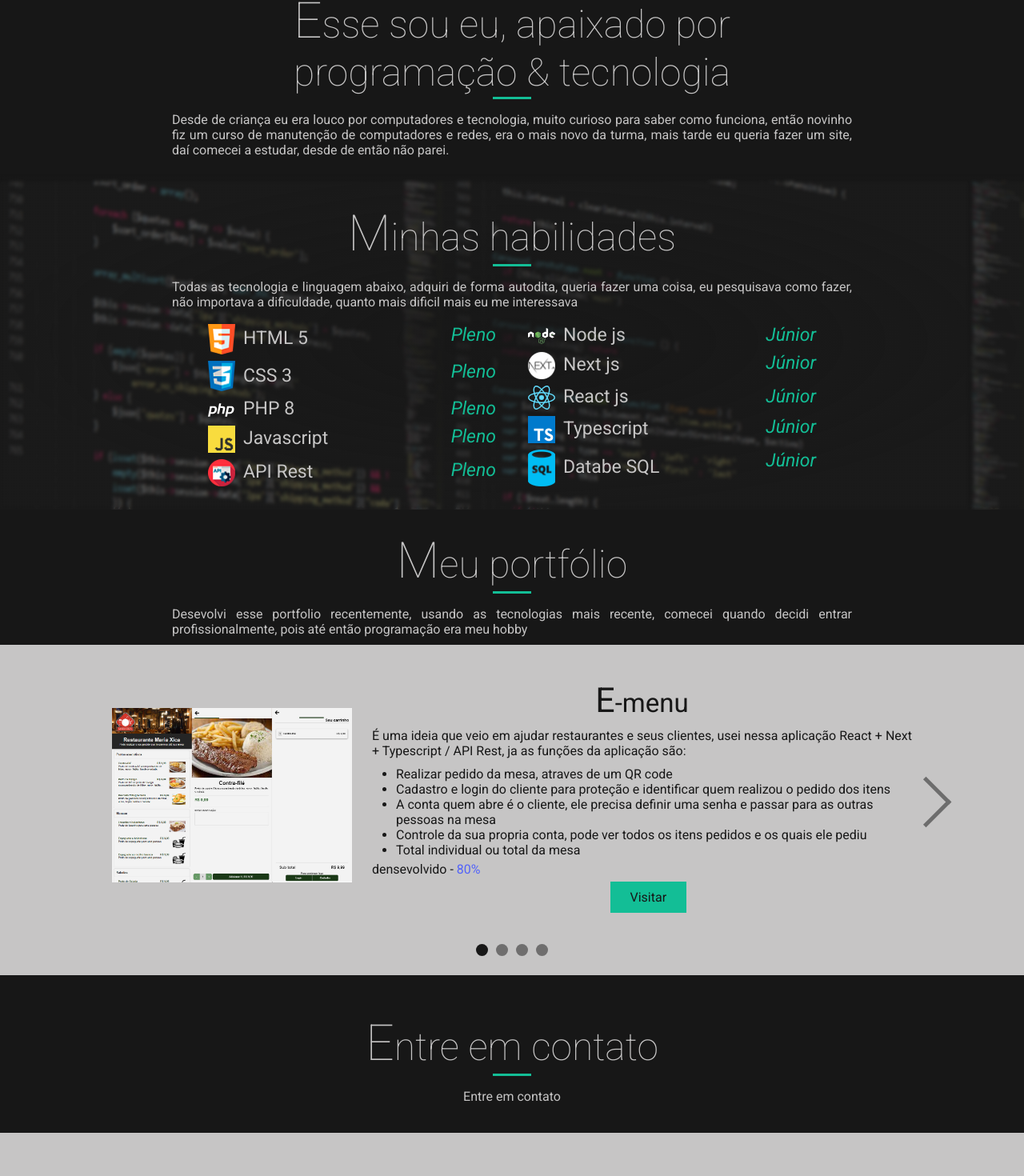
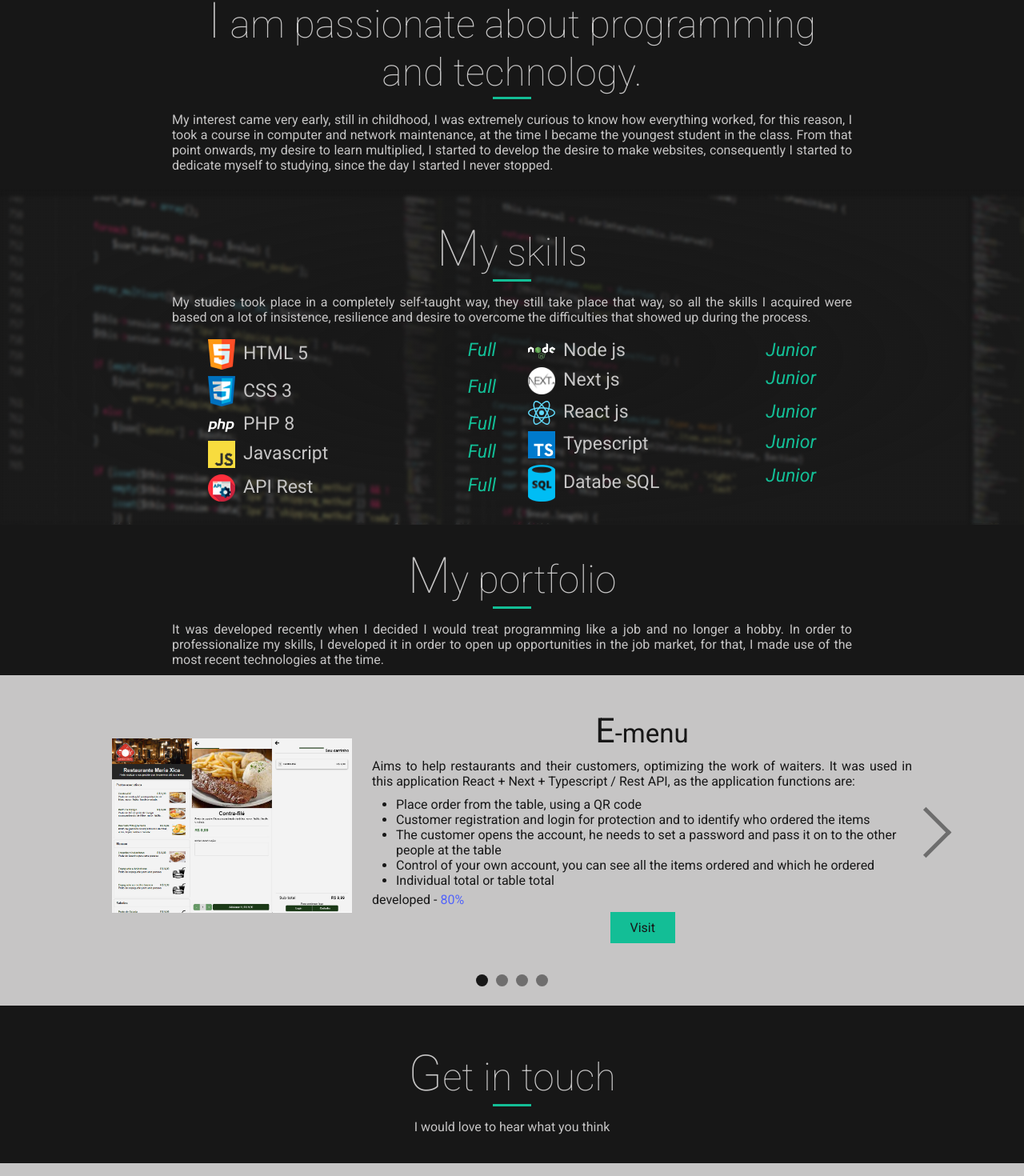
Before and after one commit to wesleyricardi/personalsite, a Next.js app: page / in a window 1280 px wide. Shown: the part 1082-2552 px from the top of the page at 80% size. Built offline with nearby package versions, Linux system fonts and the light colour scheme.

Commit message:
mudança nos texto e traducao para ingles

```diff
--- a/src/components/main/contact.tsx
+++ b/src/components/main/contact.tsx
@@ -60,7 +60,7 @@ export default function Contact({ contact }: Props) {
   return (
     <section id="contact" className={style.main}>
       <h2>{contact.title}</h2>
-      <p>{contact.title}</p>
+      <p>{contact.text}</p>
       <div>
         <div className={style.social}>
           <a href={contact.whatsapp}>
--- a/src/language/en_US.json
+++ b/src/language/en_US.json
@@ -1,162 +1,162 @@
 {
   "head": {
-    "title": "Dev. Wesley Ricardi - Desenvolvedor full stack",
-    "description": "Desenvolvedor Web pleno full stack"
+    "title": "Dev. Wesley Ricardi - Developer full stack",
+    "description": "Web developer Full Stack"
   },
   "nav": {
     "menu": [
-      { "link": "#aboutme", "section": "Sobre mim" },
-      { "link": "#skills", "section": "Habilidades" },
-      { "link": "#portfolio", "section": "Portfólio" },
-      { "link": "#contact", "section": "Contato" }
+      { "link": "#aboutme", "section": "About me" },
+      { "link": "#skills", "section": "Skills" },
+      { "link": "#portfolio", "section": "Portfolio" },
+      { "link": "#contact", "section": "Contact" }
     ],
     "linkedin": "https://www.linkedin.com/in/wesley-ricardi-02729b203/",
     "github": "https://github.com/wesleyricardi"
   },
   "header": {
     "welcome": "Hello World",
-    "title": "Me chamo Wesley Ricardi",
-    "text": "Eu sou um desenvolvedor web full stack brasileiro de 26 anos, de uma olhada em meu portfolio e se gostar entre em contato comigo"
+    "title": "I am Wesley Ricardi",
+    "text": "A 26 years old brazilian full stack web developer. Get to know my portfolio and some information about me below. "
   },
   "main": {
     "aboutMe": {
       "photo": "/main/profile_photo.jfif",
-      "title": "Esse sou eu, apaixado por programação & tecnologia",
-      "text": "Desde de criança eu era louco por computadores e tecnologia, muito curioso para saber como funciona, então novinho fiz um curso de manutenção de computadores e redes, era o mais novo da turma, mais tarde eu queria fazer um site, daí comecei a estudar, desde de então não parei."
+      "title": "I am passionate about programming and technology.",
+      "text": "My interest came very early, still in childhood, I was extremely curious to know how everything worked, for this reason, I took a course in computer and network maintenance, at the time I became the youngest student in the class. From that point onwards, my desire to learn multiplied, I started to develop the desire to make websites, consequently I started to dedicate myself to studying, since the day I started I never stopped."
     },
     "skills": {
-      "title": "Minhas habilidades",
-      "text": "Todas as tecnologia e linguagem abaixo, adquiri de forma autodita, queria fazer uma coisa, eu pesquisava como fazer, não importava a dificuldade, quanto mais dificil mais eu me interessava",
+      "title": "My skills",
+      "text": "My studies took place in a completely self-taught way, they still take place that way, so all the skills I acquired were based on a lot of insistence, resilience and desire to overcome the difficulties that showed up during the process. ",
       "list": [
         {
           "image": "/main/skills_icon/html5.png",
           "skill_name": "HTML 5",
-          "seniority": { "level": 2, "name": "Pleno" }
+          "seniority": { "level": 2, "name": "Full" }
         },
         {
           "image": "/main/skills_icon/ccs3.png",
           "skill_name": "CSS 3",
-          "seniority": { "level": 2, "name": "Pleno" }
+          "seniority": { "level": 2, "name": "Full" }
         },
         {
           "image": "/main/skills_icon/php8.svg",
           "skill_name": "PHP 8",
-          "seniority": { "level": 2, "name": "Pleno" }
+          "seniority": { "level": 2, "name": "Full" }
         },
         {
           "image": "/main/skills_icon/js.png",
           "skill_name": "Javascript",
-          "seniority": { "level": 2, "name": "Pleno" }
+          "seniority": { "level": 2, "name": "Full" }
         },
         {
           "image": "/main/skills_icon/api.png",
           "skill_name": "API Rest",
-          "seniority": { "level": 2, "name": "Pleno" }
+          "seniority": { "level": 2, "name": "Full" }
         },
         {
           "image": "/main/skills_icon/node.svg",
           "skill_name": "Node js",
-          "seniority": { "level": 1, "name": "Júnior" }
+          "seniority": { "level": 1, "name": "Junior" }
         },
         {
           "image": "/main/skills_icon/next.png",
           "skill_name": "Next js",
-          "seniority": { "level": 1, "name": "Júnior" }
+          "seniority": { "level": 1, "name": "Junior" }
         },
         {
           "image": "/main/skills_icon/react.svg",
           "skill_name": "React js",
-          "seniority": { "level": 1, "name": "Júnior" }
+          "seniority": { "level": 1, "name": "Junior" }
         },
         {
           "image": "/main/skills_icon/typescript.svg",
           "skill_name": "Typescript",
-          "seniority": { "level": 1, "name": "Júnior" }
+          "seniority": { "level": 1, "name": "Junior" }
         },
         {
           "image": "/main/skills_icon/sql.png",
           "skill_name": "Databe SQL",
-          "seniority": { "level": 1, "name": "Júnior" }
+          "seniority": { "level": 1, "name": "Junior" }
         }
       ]
     },
     "portfolio": {
-      "title": "Meu portfólio",
-      "text": "Desevolvi esse portfolio recentemente, usando as tecnologias mais recente, comecei quando decidi entrar profissionalmente, pois até então programação era meu hobby",
+      "title": "My portfolio",
+      "text": "It was developed recently when I decided I would treat programming like a job and no longer a hobby. In order to professionalize my skills, I developed it in order to open up opportunities in the job market, for that, I made use of the most recent technologies at the time.",
       "projects": [
         {
           "name": "E-menu",
           "photo": "/main/portfolio/emenu.jpg",
-          "stage": { "text": "densevolvido", "percent": "80%" },
-          "description": "É uma ideia que veio em ajudar restaurantes e seus clientes, usei nessa aplicação React + Next + Typescript / API Rest, ja as funções da aplicação são:",
+          "stage": { "text": "developed", "percent": "80%" },
+          "description": "Aims to help restaurants and their customers, optimizing the work of waiters. It was used in this application React + Next + Typescript / Rest API, as the application functions are:",
           "list": [
-            "Realizar pedido da mesa, atraves de um QR code",
-            "Cadastro e login do cliente para proteção e identificar quem realizou o pedido dos itens",
-            "A conta quem abre é o cliente, ele precisa definir uma senha e passar para as outras pessoas na mesa",
-            "Controle da sua propria conta, pode ver todos os itens pedidos e os quais ele pediu",
-            "Total individual ou total da mesa"
+            "Place order from the table, using a QR code",
+            "Customer registration and login for protection and to identify who ordered the items",
+            "The customer opens the account, he needs to set a password and pass it on to the other people at the table",
+            "Control of your own account, you can see all the items ordered and which he ordered",
+            "Individual total or table total"
           ],
-          "link": "#"
+          "link": "https://emenu.wesleyricardi.com/mesa/155/cardapio"
         },
         {
           "name": "WebOS",
           "photo": "/main/portfolio/webos.jpg",
-          "stage": { "text": "densevolvido", "percent": "60%" },
-          "description": "Desenvolvi essa aplicação com React + Next + Typescript buscando uma experencia de um sistema operacional no browser, para uma navegação 'multiwindow', meu objetivo é usar como base para aplicações Extranet, as funções são:",
+          "stage": { "text": "developed", "percent": "60%" },
+          "description": "I developed this application using React + Next + Typescript, in order to have an experience similar to an operating system in the browser, for a “multiwindow” navigation, its objective is to be used as a base for Extranet applications, its functions are: ",
           "list": [
-            "Arraste, minimizar, maximizar, mudar tamanho da janela",
-            "Cada componente React pode ser usado como uma janela, precisando somente vincular no sistema, apartir dai estará disponivel no menu start",
-            "É possivel adicionar atalhos, no startMenu, destktop",
-            "Busca de apps",
-            "Notificação",
-            "Entre outras funções"
+            "Drag, minimize, maximize, change window size",
+            "Each React component can be used as a window, needing only to link to the system, from there it will be available in the start menu",
+            "It is possible to add shortcuts, in startMenu, destktop",
+            "Search for apps",
+            "Notification",
+            "Among other functions"
           ],
-          "link": "#"
+          "link": "https://webos-liard.vercel.app/"
         },
         {
           "name": "API",
           "photo": "/main/portfolio/api.png",
-          "stage": { "text": "densevolvido", "percent": "30%" },
-          "description": "Buscando fazer uma API, desenvolvi um tipo de framwork MVC com PHP 8, para facilitar nas minhas futuras construções de API Rest",
-          "list": ["CRUD com banco de dados Mysql", "Rotas", "JWT"],
+          "stage": { "text": "developed", "percent": "30%" },
+          "description": "Seeking to make an API, a kind of MVC framework like PHP 8 was developed, to facilitate my future API constructions Rest.",
+          "list": ["CRUD with database Mysql", "Rotes", "JWT"],
           "link": "#"
         },
         {
-          "name": "Meu site pessoal",
+          "name": "My personal website ",
           "photo": "/main/portfolio/personalsite.jpg",
-          "stage": { "text": "densevolvido", "percent": "95%" },
-          "description": "É exatamente esse site, meu objetivo aqui, foi um site, leve, bonito e moderno, possui nota 91 mobile e 100 no desktop no https://developers.google.com/speed/pagespeed/insights/ foi desenvolvido do zero não usei nada além de React, NextJS e Typescript",
+          "stage": { "text": "developed", "percent": "95%" },
+          "description": "It is about that site, had as main objective the fluidity and the search for a pleasant and modern aesthetic. It was developed completely from scratch, using only React, NextJS and Typescript, it has a rating of 91 mobile and 100 desktop in https://developers.google.com/speed/pagespeed/insights/",
           "list": [
-            "Componente de carrousel",
-            "Responsivel",
-            "Facilmente editavel",
-            "Traducao facilitada",
-            "Idiomas ingles e portugues, baseado linguagem do browser"
+            "My own carousel component",
+            "Responsible",
+            "Easily editable",
+            "Translation made easy",
+            "English and Portuguese languages, browser language based"
           ],
           "link": "#"
         }
       ],
-      "buttonVisit": "Visitar"
+      "buttonVisit": "Visit"
     },
     "contact": {
-      "title": "Entre em contato",
-      "text": "Adoraria ouvir sobre o que achou",
-      "phone": "Telefone",
+      "title": "Get in touch",
+      "text": "I would love to hear what you think",
+      "phone": "Telephone",
       "number": "+55 22 99608-7165",
       "email": "fale@wesley.ricardi.com",
       "linkedin": "https://www.linkedin.com/in/wesley-ricardi-02729b203/",
       "github": "https://github.com/wesleyricardi",
-      "whatsapp": "wa.me/5522996087165",
+      "whatsapp": "https://wa.me/5522996087165",
       "form": {
-        "name": "Nome:*",
+        "name": "Name:*",
         "email": "E-mail:*",
-        "message": "Digite sua mensagem:*",
-        "button": "Enviar"
+        "message": "Enter your message :*",
+        "button": "Send"
       }
     }
   },
   "footer": {
     "copyright": "© 2021",
-    "localization": "Cabo Frio, RJ - Brasil"
+    "localization": "Cabo Frio, RJ - Brazil"
   }
 }
--- a/src/language/pt_BR.json
+++ b/src/language/pt_BR.json
@@ -15,18 +15,18 @@
   },
   "header": {
     "welcome": "Hello World",
-    "title": "Me chamo Wesley Ricardi",
-    "text": "Eu sou um desenvolvedor web full stack brasileiro de 26 anos, de uma olhada em meu portfolio e se gostar entre em contato comigo"
+    "title": "Eu sou Wesley Ricardi",
+    "text": "Um desenvolvedor web full stack brasileiro de 26 anos. Conheça meu portfólio e algumas informações sobre mim logo abaixo."
   },
   "main": {
     "aboutMe": {
       "photo": "/main/profile_photo.jfif",
-      "title": "Esse sou eu, apaixado por programação & tecnologia",
-      "text": "Desde de criança eu era louco por computadores e tecnologia, muito curioso para saber como funciona, então novinho fiz um curso de manutenção de computadores e redes, era o mais novo da turma, mais tarde eu queria fazer um site, daí comecei a estudar, desde de então não parei."
+      "title": "Sou um apaixonado por programação e tecnologia",
+      "text": "Meu interesse surgiu muito cedo, ainda na infância, era extremamente curioso em saber como tudo funcionava, por esse motivo, fiz um curso de manutenção de computadores e redes, na época me tornei o aluno mais novo da turma. A partir desse ponto, minha vontade de aprender se multiplicou, comecei a desenvolver o desejo de fazer sites, consequentemente passei a me dedicar a estudar, desde o dia em que comecei eu nunca mais parei."
     },
     "skills": {
       "title": "Minhas habilidades",
-      "text": "Todas as tecnologia e linguagem abaixo, adquiri de forma autodita, queria fazer uma coisa, eu pesquisava como fazer, não importava a dificuldade, quanto mais dificil mais eu me interessava",
+      "text": "Meus estudos se deram de forma completamente autodidata, se dão ainda hoje desse modo, sendo assim, todas as habilidades que adquiri foram em cima de muita insistência, resiliência e desejo de vencer as dificuldades que se mostravam durante o processo.",
       "list": [
         {
           "image": "/main/skills_icon/html5.png",
@@ -82,13 +82,13 @@
     },
     "portfolio": {
       "title": "Meu portfólio",
-      "text": "Desevolvi esse portfolio recentemente, usando as tecnologias mais recente, comecei quando decidi entrar profissionalmente, pois até então programação era meu hobby",
+      "text": "Foi desenvolvido recentemente, quando decidi que trataria a programação como um trabalho e não mais como um hobby. A fim de profissionalizar as minhas habilidades o desenvolvi visando abrir oportunidades no mercado de trabalho, para isso, fiz uso das tecnológicas mais recentes no momento.",
       "projects": [
         {
           "name": "E-menu",
           "photo": "/main/portfolio/emenu.jpg",
           "stage": { "text": "desenvolvido", "percent": "80%" },
-          "description": "É uma ideia que veio em ajudar restaurantes e seus clientes, usei nessa aplicação React + Next + Typescript / API Rest, ja as funções da aplicação são:",
+          "description": "Visa ajudar restaurantes e seus clientes, otimizando o trabalho principalmente de garçons. Foi usado nessa aplicação React + Next + Typescript /  API Rest, já as funções de aplicação são:",
           "list": [
             "Realizar pedido da mesa, atraves de um QR code",
             "Cadastro e login do cliente para proteção e identificar quem realizou o pedido dos itens",
@@ -96,13 +96,13 @@
             "Controle da sua propria conta, pode ver todos os itens pedidos e os quais ele pediu",
             "Total individual ou total da mesa"
           ],
-          "link": "#"
+          "link": "https://emenu.wesleyricardi.com/mesa/155/cardapio"
         },
         {
           "name": "WebOS",
           "photo": "/main/portfolio/webos.jpg",
           "stage": { "text": "desenvolvido", "percent": "60%" },
-          "description": "Desenvolvi essa aplicação com React + Next + Typescript buscando uma experencia de um sistema operacional no browser, para uma navegação 'multiwindow', meu objetivo é usar como base para aplicações Extranet, as funções são:",
+          "description": "Desenvolvi essa aplicação utilizando React + Next + Typescript, a fim de uma experiência similar a um sistema operacional no browser, para uma navegação “multiwindow”, seu objetivo é ser utilizado como base para aplicações Extranet, suas funções são:",
           "list": [
             "Arraste, minimizar, maximizar, mudar tamanho da janela",
             "Cada componente React pode ser usado como uma janela, precisando somente vincular no sistema, apartir dai estará disponivel no menu start",
@@ -111,13 +111,13 @@
             "Notificação",
             "Entre outras funções"
           ],
-          "link": "#"
+          "link": "https://webos-liard.vercel.app/"
         },
         {
           "name": "API",
           "photo": "/main/portfolio/api.png",
           "stage": { "text": "desenvolvido", "percent": "30%" },
-          "description": "Buscando fazer uma API, desenvolvi um tipo de framwork MVC com PHP 8, para facilitar nas minhas futuras construções de API Rest",
+          "description": "Buscando fazer uma API, foi desenvolvido um tipo de framework MVC como  PHP 8, para facilitar minhas futuras construções de API Rest",
           "list": ["CRUD com banco de dados Mysql", "Rotas", "JWT"],
           "link": "#"
         },
@@ -125,9 +125,9 @@
           "name": "Meu site pessoal",
           "photo": "/main/portfolio/personalsite.jpg",
           "stage": { "text": "desenvolvido", "percent": "95%" },
-          "description": "É exatamente esse site, meu objetivo aqui, foi um site, leve, bonito e moderno, possui nota 91 mobile e 100 no desktop no https://developers.google.com/speed/pagespeed/insights/ foi desenvolvido do zero não usei nada além de React, NextJS e Typescript",
+          "description": "Trata-se desse site, teve como objetivo principal a fluidez e a busca por uma estética agradável e moderna. Foi desenvolvido completamente do zero, utilizando-se apenas do React, NextJS e Typescript, É composto com nota 91 mobile e 100 em desktop no https://developers.google.com/speed/pagespeed/insights/",
           "list": [
-            "Componente de carrousel",
+            "Componente proprio de carrousel ",
             "Responsivel",
             "Facilmente editavel",
             "Traducao facilitada",
@@ -146,7 +146,7 @@
       "email": "fale@wesley.ricardi.com",
       "linkedin": "https://www.linkedin.com/in/wesley-ricardi-02729b203/",
       "github": "https://github.com/wesleyricardi",
-      "whatsapp": "wa.me/5522996087165",
+      "whatsapp": "https://wa.me/5522996087165",
       "form": {
         "name": "Nome:*",
         "email": "E-mail:*",
```
